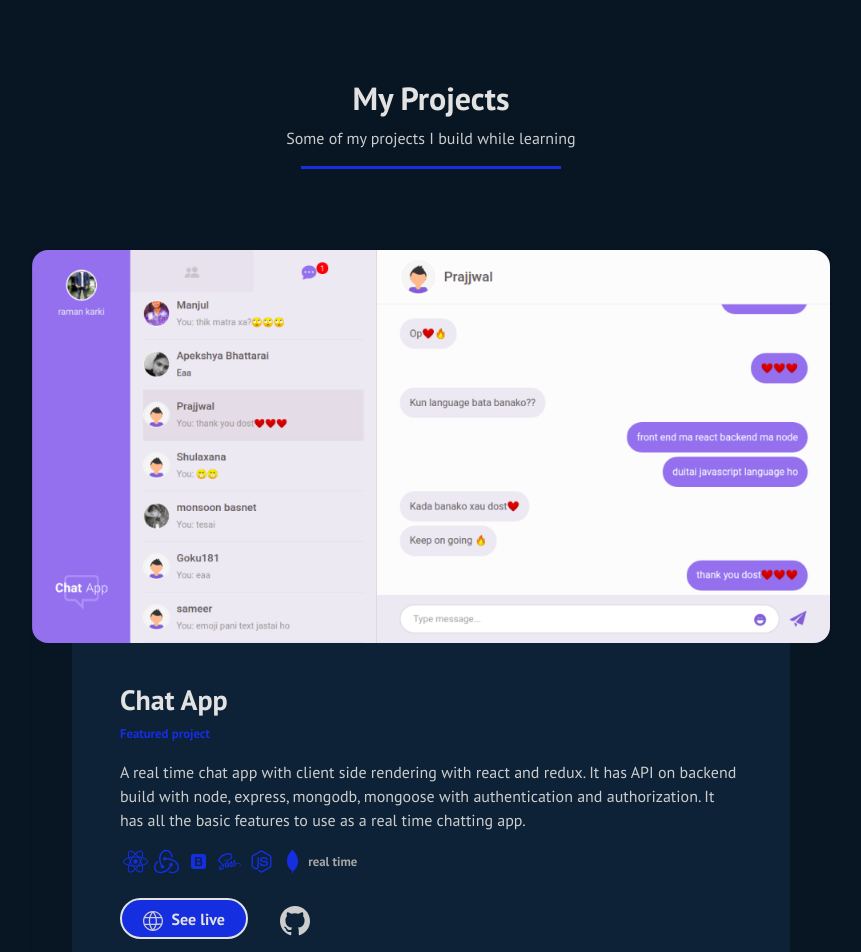
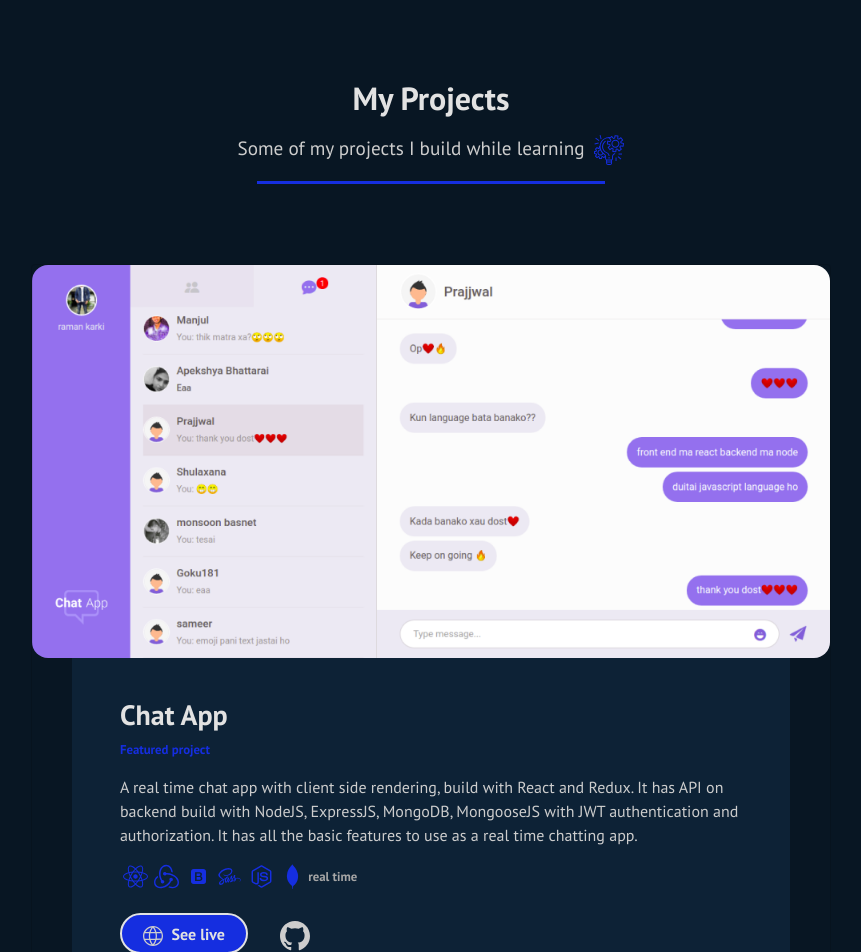
Before and after one commit to ramankarki/portfolio, a React (Create React App) app: page / in a window 1280 px wide. Shown: the part 4660-5612 px from the top of the page, without its empty margins (209-1070 px from the left). Built offline with nearby package versions, Linux system fonts and the light colour scheme.

Commit message:
added project icon in desc, updated desc for chat app, added desc to see more project in github

```diff
--- a/src/components/Projects/Projects.scss
+++ b/src/components/Projects/Projects.scss
@@ -26,11 +26,35 @@
 
     p {
       color: $normal-text-color;
+      font-size: 1.2rem;
+      margin-top: 1rem;
+
+      img {
+        display: inline-block;
+        width: 30px;
+        margin-left: 0.3rem;
+      }
     }
   }
 
   &__cardsContainer {
     margin-top: 4rem;
+  }
+
+  &__moreProject {
+    color: $secondary-app-color;
+    margin-top: 5rem;
+    text-align: center;
+    font-size: 1.2rem;
+
+    @media (min-width: 992px) {
+      font-size: 1.4rem;
+    }
+
+    a {
+      color: $primary-app-color;
+      text-decoration: underline;
+    }
   }
 }
 
--- a/src/components/Projects/index.jsx
+++ b/src/components/Projects/index.jsx
@@ -16,6 +16,7 @@ import mongodbIcon from "./img/mongodb.svg";
 import htmlIcon from "./img/html.svg";
 import cssIcon from "./img/css.svg";
 import jsIcon from "./img/js.svg";
+import projectIcon from "./img/project_icon.svg";
 
 export default class index extends Component {
   render() {
@@ -23,7 +24,10 @@ export default class index extends Component {
       <section className="projects" id="projects">
         <div className="projects__heading">
           <h2>My Projects</h2>
-          <p>Some of my projects I build while learning</p>
+          <p>
+            Some of my projects I build while learning{" "}
+            <img src={projectIcon} alt="project icon" />
+          </p>
         </div>
 
         <div className="projects__cardsContainer">
@@ -37,10 +41,11 @@ export default class index extends Component {
               <h3 className="card__heading">Chat App</h3>
               <p className="card__subheading">Featured project</p>
               <p className="card__desc">
-                A real time chat app with client side rendering with react and
-                redux. It has API on backend build with node, express, mongodb,
-                mongoose with authentication and authorization. It has all the
-                basic features to use as a real time chatting app.
+                A real time chat app with client side rendering, build with
+                React and Redux. It has API on backend build with NodeJS,
+                ExpressJS, MongoDB, MongooseJS with JWT authentication and
+                authorization. It has all the basic features to use as a real
+                time chatting app.
               </p>
               <img
                 className="card__techIcon"
@@ -216,6 +221,18 @@ export default class index extends Component {
             </div>
           </article>
         </div>
+
+        <p className="projects__moreProject">
+          You can visit my{" "}
+          <a
+            href="https://github.com/ramankarki"
+            target="_blank"
+            rel="noreferrer"
+          >
+            Github Profile
+          </a>{" "}
+          to see more projects I have made until now.
+        </p>
       </section>
     );
   }
```
Also changed, not shown: src/components/Projects/img/project_icon.svg (added).
